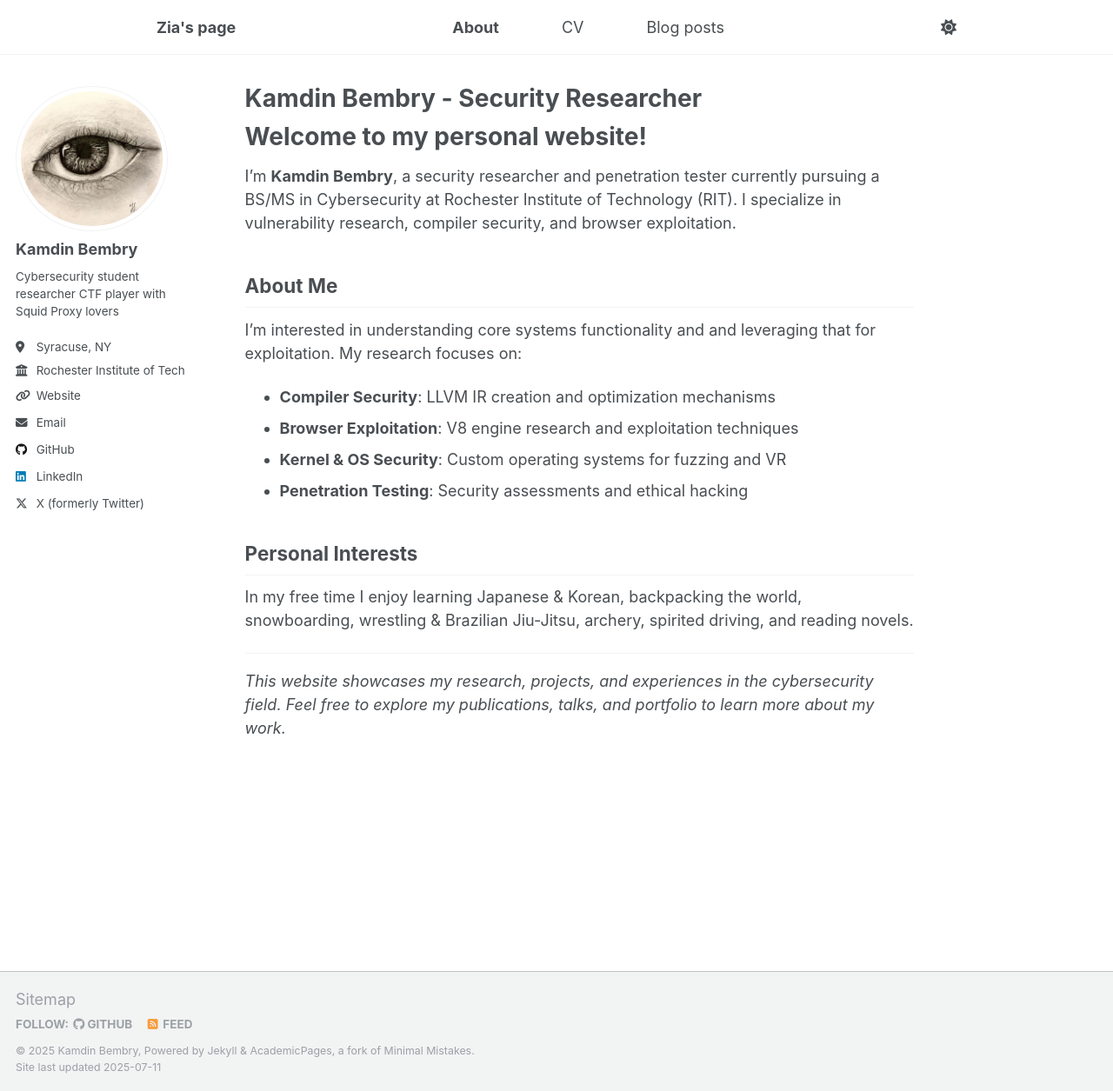
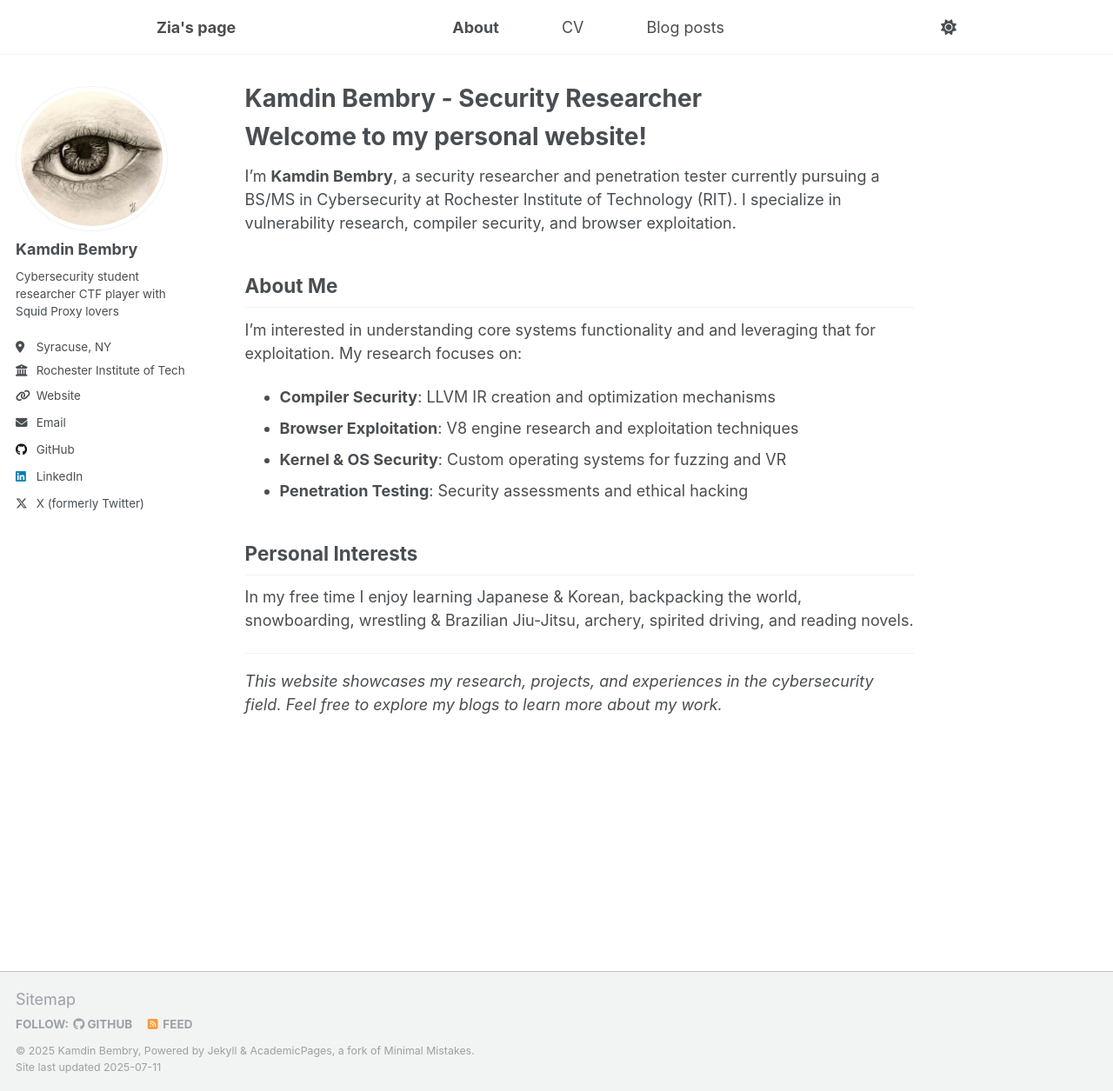
Before and after one commit to Zia-Rashid/Zia-Rashid.github.io, a Jekyll site: the page built from _pages/about.md, in a window 1280 px wide and 1255 px high. Shown: the whole window at 87% size. Built offline with Jekyll 4.4.1, drawn with Linux system fonts in a browser that asks for light colours; a script that is not in the unit is left out.

Commit message:
link fix

```diff
--- a/_data/navigation.yml
+++ b/_data/navigation.yml
@@ -9,7 +9,7 @@
 
 main:
   - title: "About"
-    url: /
+    url: /about/
 
   - title: "CV"
     url: /cv/
--- a/_includes/masthead.html
+++ b/_includes/masthead.html
@@ -6,13 +6,13 @@
 
       <!-- Left: Site Title -->
       <div class="nav-left">
-        <a class="site-title masthead__menu-item--lg" href="{{ base_path }}/" style="font-weight: bold;">{{ site.title }}</a>
+        <a class="site-title masthead__menu-item--lg" href="{{ site.baseurl }}/" style="font-weight: bold;">{{ site.title }}</a>
       </div>
 
       <!-- Center: Navigation Links -->
       <ul class="visible-links nav-center" style="display: flex; justify-content: center; align-items: center; gap: 2rem; list-style: none; margin: 0; padding: 0;">
         {% for link in site.data.navigation.main %}
-          {% assign domain = link.url contains 'http' | ternary: '', base_path %}
+          {% assign domain = link.url contains 'http' | ternary: '', site.baseurl %}
           <li class="masthead__menu-item"><a href="{{ domain }}{{ link.url }}">{{ link.title }}</a></li>
         {% endfor %}
       </ul>
--- a/_pages/about.md
+++ b/_pages/about.md
@@ -27,4 +27,4 @@
 
 -----
 
-*This website showcases my research, projects, and experiences in the cybersecurity field. Feel free to explore my publications, talks, and portfolio to learn more about my work.*
+*This website showcases my research, projects, and experiences in the cybersecurity field. Feel free to explore my blogs to learn more about my work.*
```
